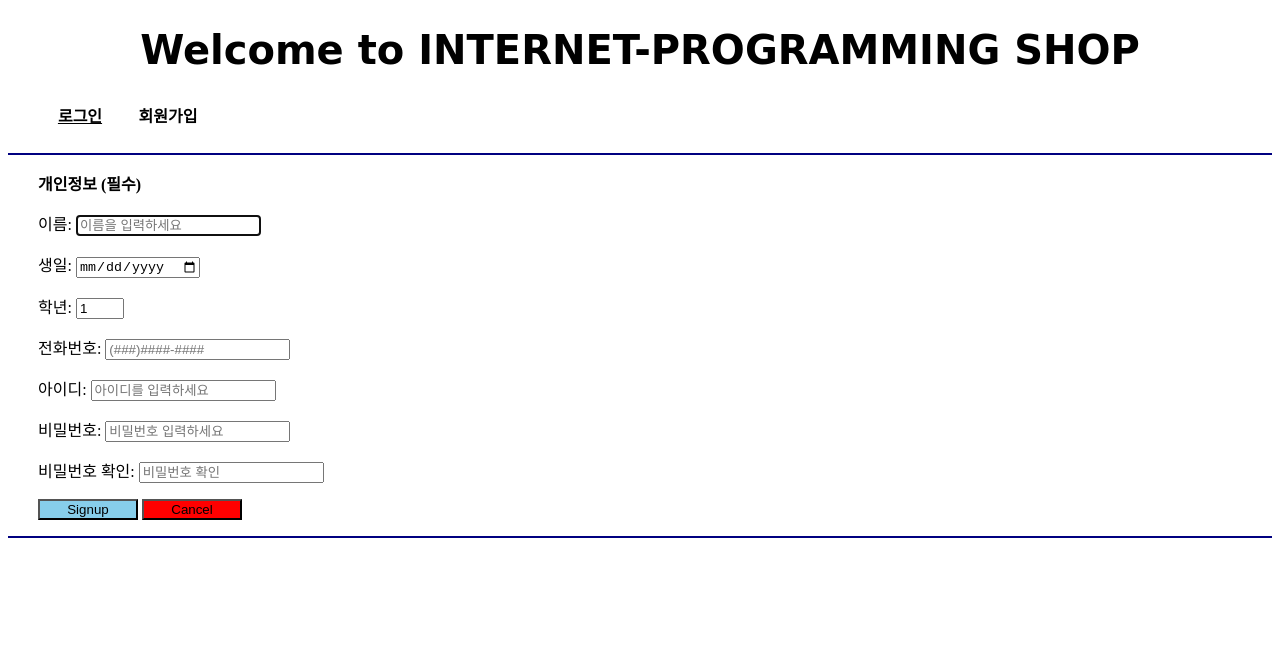
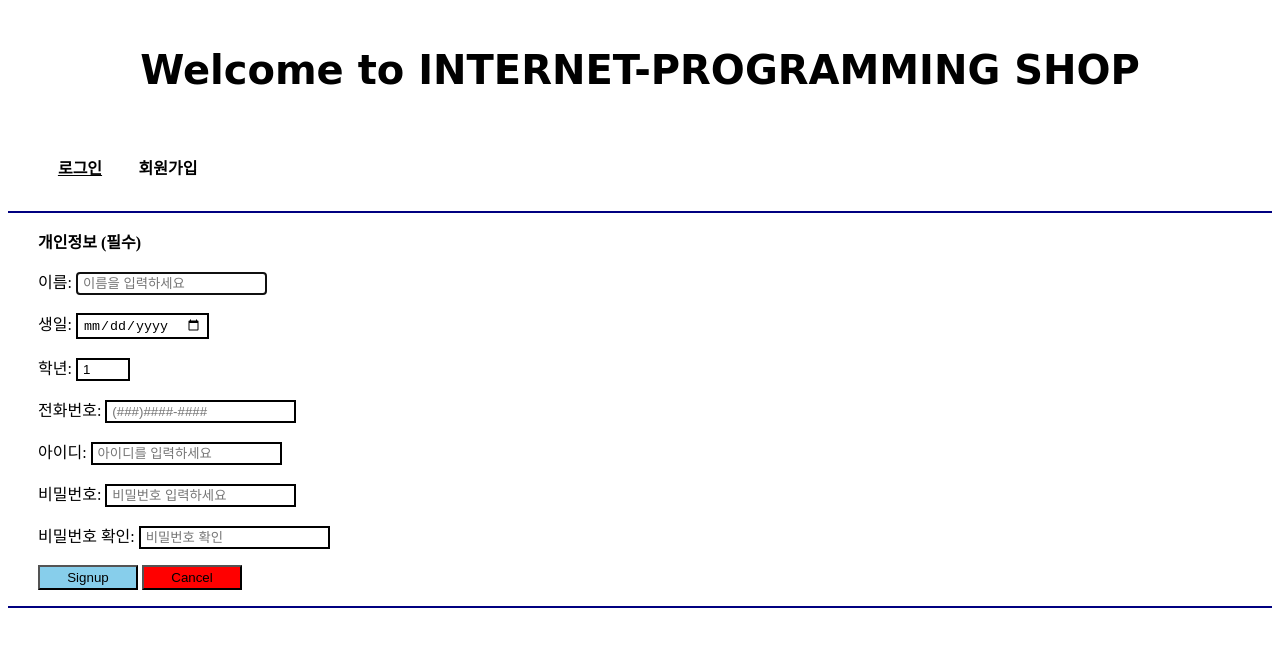
Before and after one commit to 2016143025/HomeworkRepository, a plain HTML site: page LAB2/signup.html in a window 1280 px wide. Drawn offline with Linux system fonts and the light colour scheme; a web font is replaced by a local one.

Commit message:
Assignment2 LAB2 Complete

```diff
--- a/LAB2/main.css
+++ b/LAB2/main.css
@@ -2,7 +2,7 @@
     font-family: 'Chango', cursive;
     text-align: center;
     font-size: 40px;
-    margin-bottom: 20px;
+    padding: 20px 20px;
 }
 
 p {
@@ -12,10 +12,12 @@
 .s_box {
     color: black;
     display: inline-block;
+    height: 30px;
     width: 80px;
     text-align: center;
     font-weight: bold;
     margin: 10px 2px;
+    padding-top: 5px;
 }
 
 .s_box:hover {
@@ -27,20 +29,27 @@
 hr {
     border: .5px solid navy
 }
-input[name="name"] {border: 2px solid black;}
+input {
+    padding: 2px 5px;
+    border: 2px solid black;
+}
 button[type="submit"] {
+    height: 25px;
     background-color: skyblue; border: 2px outset black;
     width: 100px;
-    padding: auto;
 }
 button[type="reset"] {
+    height: 25px;
     background-color: red; border: 2px outset black;
     width: 100px;
-    padding: auto;
 }
 button[type="submit"]:hover {
+    height: 25px;
+    font-family: 'Josefin Sans', sans-serif;
     background: radial-gradient(circle at 50% 50%, Aqua 0%,skyblue 100%);
 }
 button[type="reset"]:hover {
+    height: 25px;
+    font-family: 'Josefin Sans', sans-serif;
     background: radial-gradient(circle at 50% 50%, Lightcoral 0%,red 100%);
 }
--- a/LAB2/signup.html
+++ b/LAB2/signup.html
@@ -4,6 +4,7 @@
 <head>
     <meta charset="utf-8">
     <link href="https://fonts.googleapis.com/css2?family=Chango&display=swap" rel="stylesheet">
+    <link href="https://fonts.googleapis.com/css2?family=Josefin+Sans:ital,wght@1,300&display=swap" rel="stylesheet">
     <title>signuppage</title>
     <link rel="stylesheet" type="text/css" href="main.css">
     <style type="text/css">
```
